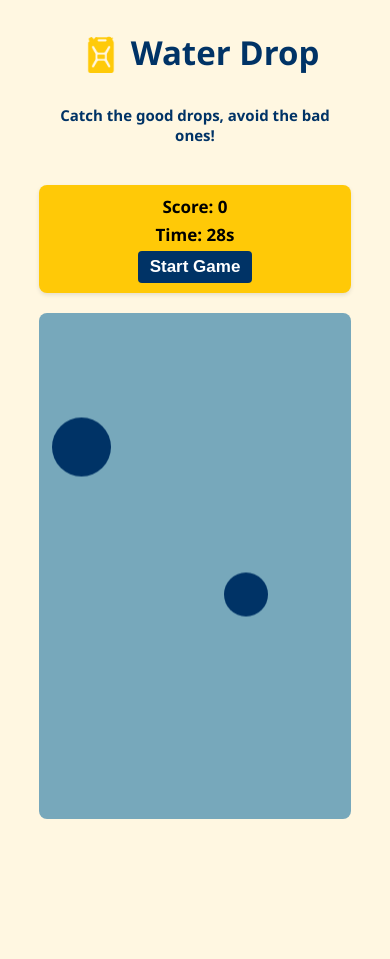
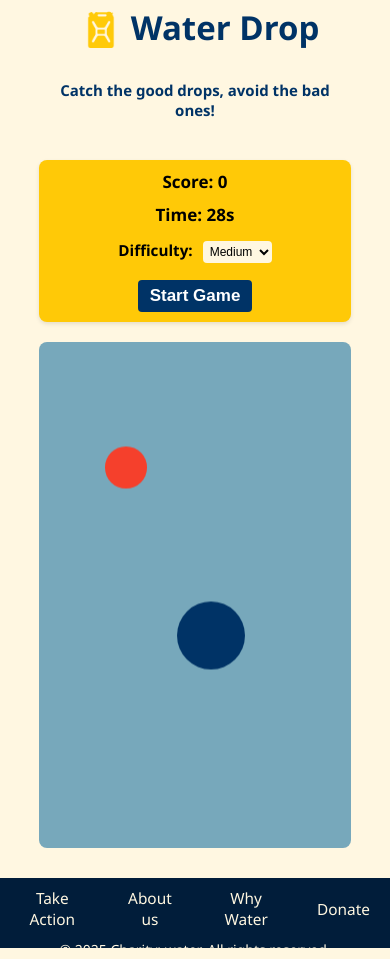
Before and after one commit to darcylo21/final-water-drop-game, a plain HTML site: page index.html in a window 390 px wide. Both pictures are taken after a click on the button "Start Game". Before the commit the page ends 844 px from the top, so only its background shows below. Drawn offline with nearby package versions, Linux system fonts and the light colour scheme; a web font is replaced by a local one.

```diff
--- a/index.html
+++ b/index.html
@@ -18,12 +18,33 @@
         <div class="score-panel">
             <div class="score">Score: <span id="score">0</span></div>
             <div class="timer">Time: <span id="time">30</span>s</div>
+            <div class="difficulty-select">
+              <h3>Difficulty:</h3>
+              <select id="difficulty-select">
+                <option value="easy">Easy</option>
+                <option value="medium" selected>Medium</option>
+                <option value="hard">Hard</option>
+              </select>
+            </div>
+
             <button id="start-btn">Start Game</button>
         </div>
 
+
         <div id="game-container">
         </div>
+
     </div>
+    <footer class="custom-footer">
+          <nav class="footer-nav">
+            <a class="custom-footer-link" href="https://www.charitywater.org/take-action">Take Action</a>
+            <a class="custom-footer-link" href="https://www.charitywater.org/about?_gl=1*wy5lp*_up*MQ..*_gs*MQ..&gclid=CjwKCAjw0sfHBhB6EiwAQtv5qXx9NFqtIPZXSEd5nXbBEjFFKoU4537CeaK22TuA5TaR2HDyoKbMEBoCNWkQAvD_BwE&gbraid=0AAAAADNj5D_Ok16dEzsn9XAnB9iJj0QA3">About us</a>
+            <a class="custom-footer-link" href="https://www.charitywater.org/global-water-crisis">Why Water</a>
+            <a class="custom-footer-link" href="https://www.charitywater.org/?utm_source=adwords&utm_medium=paid-ppc&utm_campaign=spring-acq-usrow&utm_term=cBC_CW_G_PAID_SEARCH_BRAND_ALL_US+ROW_OBSV_ALL_PHRASE_ALL&utm_content=branded&gad_source=1&gad_campaignid=22148602074&gbraid=0AAAAADNj5D_Ok16dEzsn9XAnB9iJj0QA3&gclid=CjwKCAjw0sfHBhB6EiwAQtv5qXx9NFqtIPZXSEd5nXbBEjFFKoU4537CeaK22TuA5TaR2HDyoKbMEBoCNWkQAvD_BwE">Donate</a>
+          </nav>
+          <p>&copy; 2025 Charity: water. All rights reserved.</p>
+
+      </footer>
 
     <script src="script.js"></script>
 </body>
--- a/script.js
+++ b/script.js
@@ -7,9 +7,25 @@ const scoreDisplay = document.getElementById("score"); // Reference to the score
 let score = 0; // Player's score
 let countdown; // Timer ID
 
+//sound effects
+const popSound = new Audio("sounds/collect-points-190037.mp3");
+const badDropSound = new Audio("sounds/falled-sound-effect-278635.mp3");
 
-// Wait for button click to start the game
+//game mode settings
+let mode = "medium"; //default mode is medium
+let dropSpeed = 4; //default drop speed for medium mode
+let dropInterval = 1000; //default drop interval for medium mode
+let gameDuration = 30; //default game duration for medium mode
+
+
 document.getElementById("start-btn").addEventListener("click", startGame);
+
+//difficulty select event listener
+document.getElementById("difficulty-select").addEventListener("change", function(event){
+  mode = event.target.value; //update mode based on user selection
+});
+
+// Function to start the game
 
 function startGame() {
   // Prevent multiple games from running at once
@@ -17,8 +33,10 @@ function startGame() {
 
   gameRunning = true;
 
+  setMode(); // Set game parameters based on selected mode
+
   //reset timer for next game
-  timerDuration = 30;
+  timerDuration = gameDuration;
   timerDisplay.textContent = timerDuration;
 
   // Reset score and update display
@@ -26,16 +44,35 @@ function startGame() {
   scoreDisplay.textContent = score;
 
   // Create new drops every second (1000 milliseconds)
-  dropMaker = setInterval(createDrop, 1000);
+  dropMaker = setInterval(createDrop, dropInterval);
 
   // Reset and display the timer
   startTimer();
 
 }
 
+// mode functions
+function setMode(){
+  if (mode === "easy"){
+    dropSpeed = 6;
+    dropInterval = 1500;
+    gameDuration = 60;
+  }else if (mode === "medium"){
+    dropSpeed = 4;
+    dropInterval = 1000;
+    gameDuration = 30;
+  }else if (mode === "hard"){
+    dropSpeed = 2;
+    dropInterval = 700;
+    gameDuration = 20;
+  }
+}
+
 function endGame() {
   clearInterval(countdown); // Stop the countdown timer
   clearInterval(dropMaker); // Stop creating new drops
+  const drops = document.querySelectorAll(".water-drop");
+  drops.forEach(drop => drop.remove()); // Remove all existing drops
   gameRunning = false;
 
 }
@@ -53,6 +90,7 @@ function startTimer(){
     if (timerDuration <= 0){
       clearInterval(countdown); //setInterval returns an ID that can be cleared by using the clearInterval (which is another built in JS function)
       endGame();
+      alert("Time's up! Please try again T^T");
     }
   }, 1000);
 }
@@ -60,7 +98,17 @@ function startTimer(){
 function createDrop() {
   // Create a new div element that will be our water drop
   const drop = document.createElement("div");
-  drop.className = "water-drop";
+
+  //creating a varaible to check if a drop is bad or not
+
+  const isBadDrop = Math.random() < 0.2; // 20% chance of being a bad drop
+
+  // Assign the appropriate class based on drop type
+  if (!isBadDrop){
+    drop.className = "water-drop";
+  } else {
+    drop.className = "bad-drop";
+  }
 
   // Make drops different sizes for visual variety
   const initialSize = 60;
@@ -75,14 +123,21 @@ function createDrop() {
   drop.style.left = xPosition + "px";
 
   // Make drops fall for 4 seconds
-  drop.style.animationDuration = "4s";
+  drop.style.animationDuration = dropSpeed +"s";
 
   // Add the new drop to the game screen
   document.getElementById("game-container").appendChild(drop);
 
   //give user points for clicking the drop
   drop.addEventListener("click", () => {
-    score++; //increase score by 1
+    if (isBadDrop && score > 0){
+      badDropSound.play(); //play bad drop sound effect
+      score --; //decrease score by 1 for bad drop
+    } else if (!isBadDrop){
+      popSound.play(); //play pop sound effect
+      score++; //increase score by 1
+    }
+
     scoreDisplay.textContent = score; //update score display
     drop.remove(); //remove the drop once clicked
 
@@ -90,6 +145,7 @@ function createDrop() {
     if (score === 20){
       confetti(); //call the confetti function to celebrate
       endGame(); //end the game
+      alert("Congratulations :3 You've reached 20 points and won the game >v<");
     }
   });
 
--- a/styles.css
+++ b/styles.css
@@ -50,6 +50,7 @@ Fonts:
 body {
     display: flex;
     justify-content: center;
+    flex-direction: column;
     align-items: center;
     min-height: 100vh;
     background-color:#FFF7E1;
@@ -67,10 +68,13 @@ body {
 }
 
 .game-wrapper {
+    flex: 1;
     display: flex;
     flex-direction: column;
     align-items: center;
     gap: 20px;
+    justify-content: flex-start;
+    width: 100%;
 }
 
 .score-panel {
@@ -90,6 +94,23 @@ body {
     font-weight: bold;
 }
 
+.difficulty-select {
+    display: flex;
+    align-items: center;
+    gap: 10px;
+    font-size: 20px;
+    font-weight: bold;
+}
+
+#difficulty-select {
+    padding: 3px;
+    font-size: 15px;
+    border-radius: 4px;
+    border: none;
+    background-color: #FFF7E1;
+    margin-top: 5px;
+
+}
 #game-container {
     width: 800px;
     height: 600px;
@@ -141,7 +162,17 @@ body {
 }
 
 .bad-drop {
-    background-color: #CBCCD1;
+    background-color: #F5402C;
+    position: absolute;
+    width: 60px;  /* increased from 40px */
+    height: 60px; /* increased from 40px */
+    border-radius: 50%;
+    animation: dropFall linear forwards;
+    transform-origin: center;
+    cursor: pointer;
+    padding: 15px;  /* Add padding for larger click area */
+    margin: -15px;  /* Offset padding to maintain visual size */
+    transition: transform 0.1s ease;  /* Smooth hover effect */
 }
 
 .game-title {
@@ -160,6 +191,35 @@ body {
     font-weight: bold;
 }
 
+.custom-footer {
+    margin-top: 30px;
+    font-size: 14px;
+    color: #FFF7E1;
+    text-align: center;
+    background-color: #011d3a;
+    width: 100%;
+    height: 70px;
+}
+
+.footer-nav {
+    display: flex;
+    justify-content: center;
+    align-items: center;
+}
+
+.custom-footer-link {
+    color: #FFF7E1;
+    text-decoration: none;
+    padding: 10px;
+    margin: 0 10px;
+    font-size: 1.1em;
+}
+
+.custom-footer-link:hover {
+    color: #ffc907;
+    text-decoration: underline;
+}
+
 @keyframes dropFall {
     from {
         transform: translateY(-20px);
@@ -173,10 +233,21 @@ body {
     .game-wrapper, .score-panel, #game-container {
         width: 80vw;
     }
+    .timer, .score {
+        font-size: 17px;
+    }
+
+    .difficulty-select {
+        font-size: 13px;
+    }
+
+    #difficulty-select {
+        font-size: 12px;
+    }
 
 }
 
-@media (max-width: 500px) {
+@media (max-width: 650px) {
     .logo {
       width: 60px;                /* Adjust size of the logo */
       height: auto;               /* Keep aspect ratio */
@@ -191,7 +262,7 @@ body {
 
     .score-panel {
         flex-direction: column;
-        gap: 5px;
+        gap: 10px;
         height: auto;
     }
 
@@ -200,6 +271,7 @@ body {
     }
 
     #start-btn {
+        margin-top: 7px;
         font-size: 17px;
         padding: 6px 12px;
     }
```
Also changed, not shown: 4 other files.
